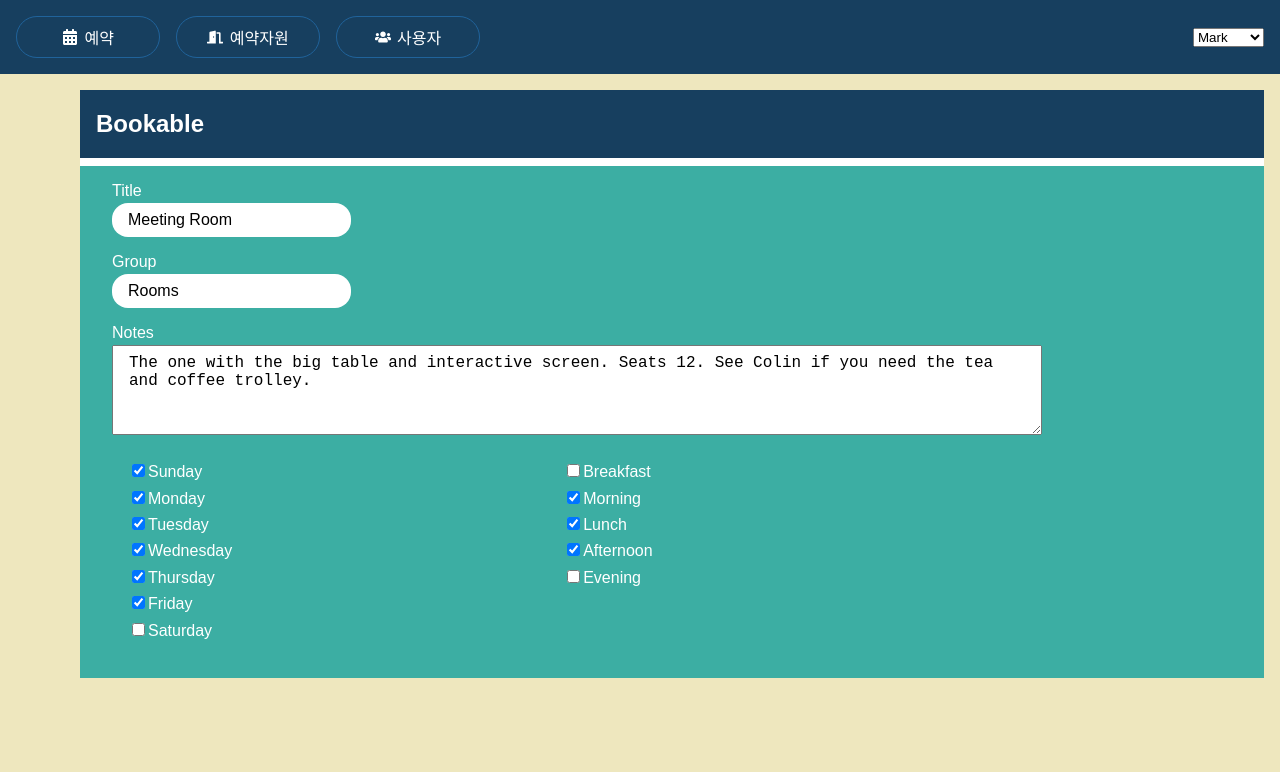
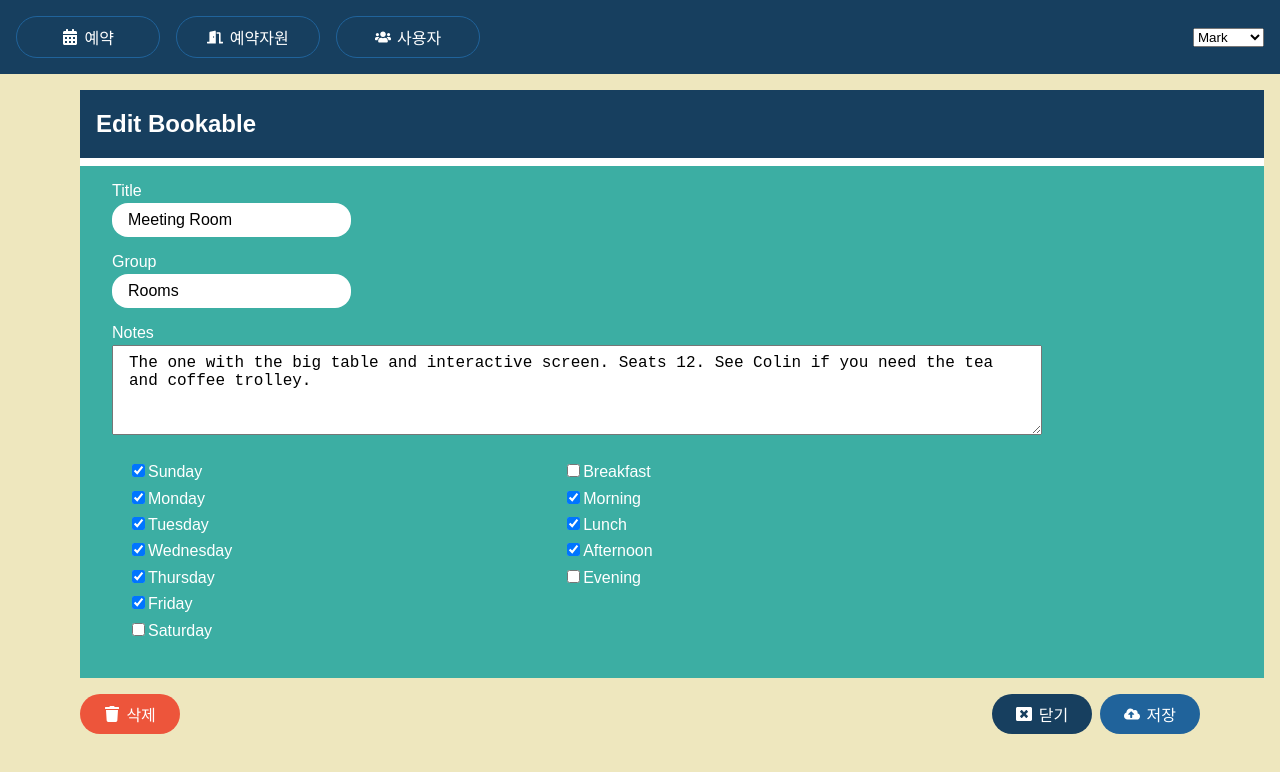
Before and after one commit to kimsohee-around/React-Demo, a React (Vite) app: page /bookables/1/edit in a window 1280 px wide. Shown: the top 772 px of the page. Built offline with nearby package versions, Linux system fonts and the light colour scheme; data requests are answered from the project's data file.

Commit message:
bookable form 삭제,닫기,저장 버튼. 동작은 닫기만 실행됨.

```diff
--- a/src/component/Bookables/BookableEdit.jsx
+++ b/src/component/Bookables/BookableEdit.jsx
@@ -37,9 +37,17 @@ export default function BookableEdit(){
 
     console.log("--BookableEdit data",data)
 
+    function handleSubmit(){
+    }
+
+    function handleDelete(){
+    }
 
     //state 는 화면에 보여질 값들을 저장.
     return (
-       status==="success" && <BookableForm formState={{state,setState}}  />
+       status==="success" &&
+       <BookableForm
+           formState={{state,setState, handleSubmit, handleDelete}}
+       />
     )
 }
--- a/src/component/Bookables/BookableForm.jsx
+++ b/src/component/Bookables/BookableForm.jsx
@@ -1,8 +1,12 @@
 import {days as daysArray, sessions as sessionsArray} from "../../static.json"
+import {FaCloudUploadAlt, FaTrash, FaWindowClose} from "react-icons/fa";
+import {Link} from "react-router-dom";
 
+// BookableNew 에서는 handleSubmit(post 저장) 함수만 전달
+// BookableEdit 에서는 handleDelete, handleSubmit(patch 또는 put 수정) 함수 2개 전달
 export default function BookableForm({formState={}}){
     //state 가 undefined 일때를 위한 초기값 필요
-    const {state={},setState} = formState
+    const {state={},setState,handleDelete, handleSubmit} = formState
     const {title="",group="",notes=""} = state
     const {days=[], sessions=[]} = state
 
@@ -48,7 +52,7 @@ export default function BookableForm({formState={}}){
         <main className="bookables-form">
             <div className="item item-form">
                 <div className="item-header">
-                    <h2>{/*{handleDelete ? "Edit" : "New"}*/} Bookable</h2>
+                    <h2>{handleDelete ? "Edit" : "New"} Bookable</h2>
                 </div>
 
 
@@ -108,6 +112,23 @@ export default function BookableForm({formState={}}){
                     </ul>
                 </div>
             </div>
+
+            <p className="controls">
+                {handleDelete && (
+                    <button className="btn btn-delete controls-alt"
+                            onClick={handleDelete}>
+                        <FaTrash/><span>삭제</span>
+                    </button>
+                )}
+                <Link className="btn"
+                      to={state.id ? `/bookables/${state.id}`:`/bookables`}>
+                    <FaWindowClose/><span>닫기</span>
+                </Link>
+                <button className="btn" onClick={handleSubmit}>
+                    <FaCloudUploadAlt/><span>저장</span>
+                </button>
+            </p>
         </main>
-            )
-            }
+    )
+    }  // handleDelete, handleSubmit 함수는 이벤트 핸들러 ->  서버의 상태를 바꾸는 fetch
+       // BookableForm 은 새로운 예약 자원 등록에도 사용할 예정. 등록과 편집에 사용.
```
